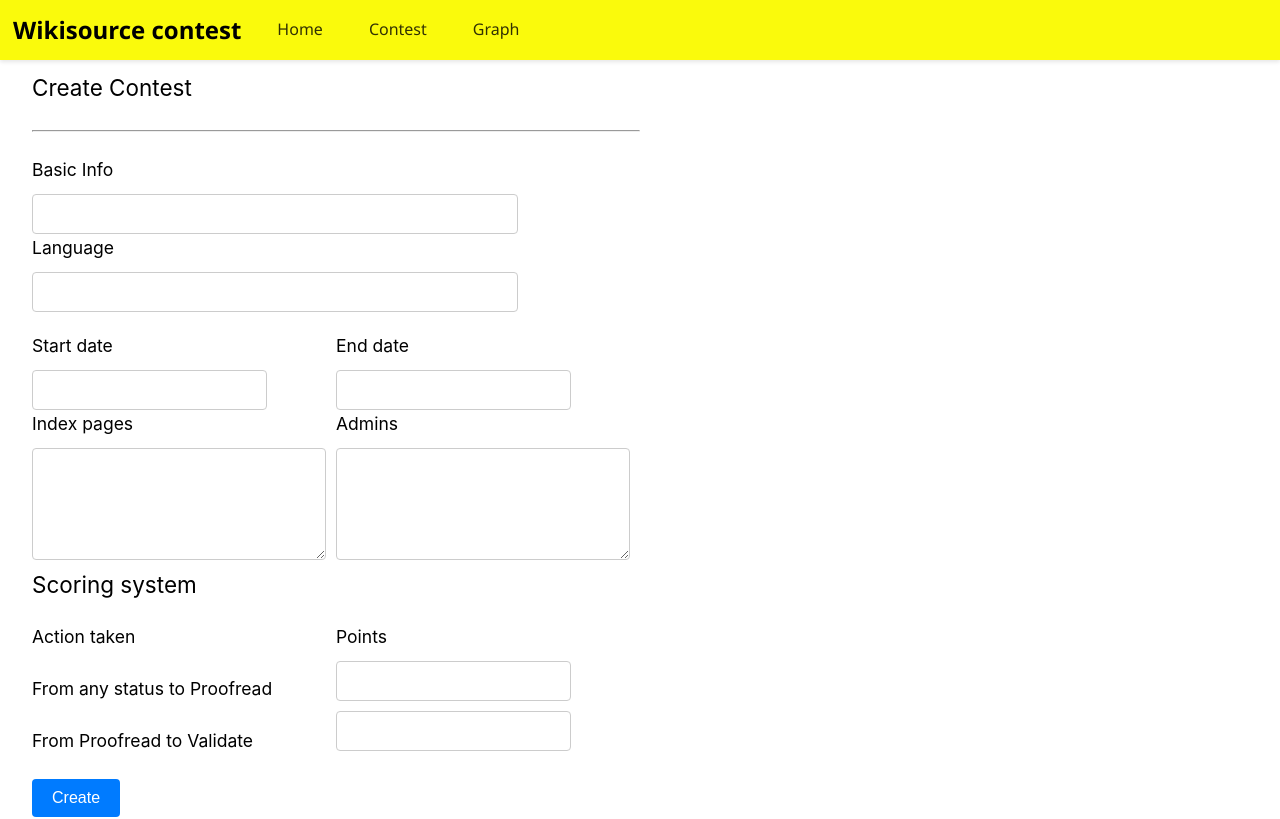
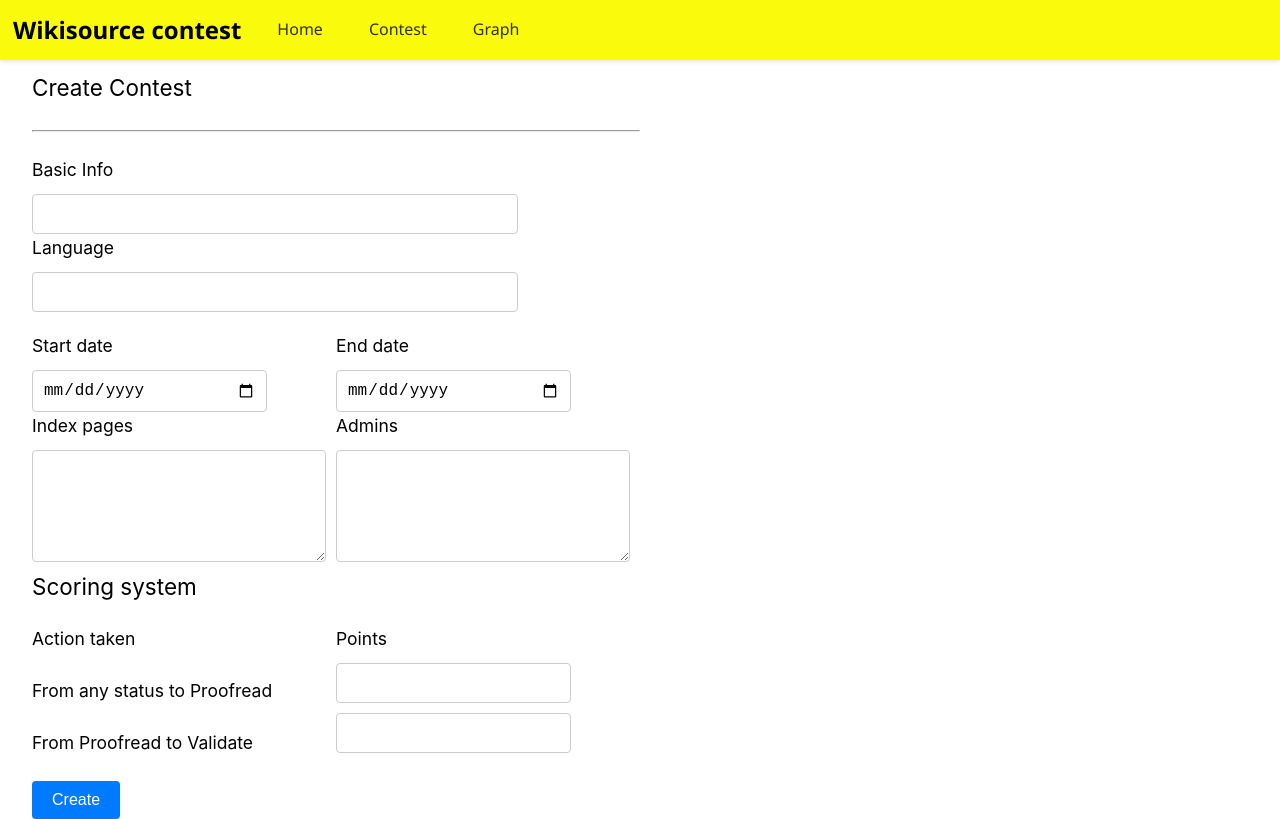
Before and after one commit to indictechcom/wscontest, a Vue app: page /Createcontest in a window 1280 px wide. Built offline with nearby package versions, Linux system fonts and the light colour scheme.

Commit message:
Added date field, limited language to 3 characters

```diff
--- a/src/components/Createcontest.vue
+++ b/src/components/Createcontest.vue
@@ -7,18 +7,18 @@
       <h3>Basic Info</h3>
       <input v-model="contestInfo" type="text" >
       <h3>Language</h3>
-      <input v-model="contestLang" type="text" >
+      <input v-model="contestLang" type="text" maxlength="3" >
 
       <div class="section">
       <div class="input-group">
         <h3>Start date</h3>
-        <input v-model="startDate" type="text" >
+        <input v-model="startDate" type="date" >
         <h3>Index pages</h3>
         <textarea v-model="indexPages" rows="5"></textarea>
       </div>
       <div class="input-group">
         <h3>End date</h3>
-        <input v-model="endDate" type="text" >
+        <input v-model="endDate" type="date" >
         <h3>Admins</h3>
         <textarea v-model="admins" rows="5"></textarea>
       </div>
```
